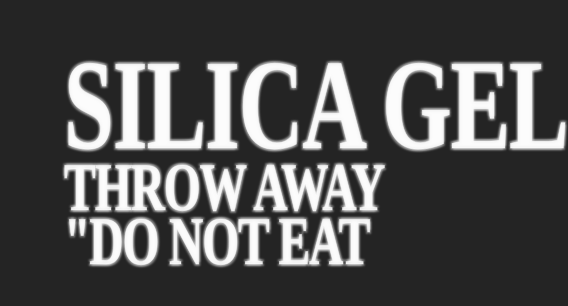
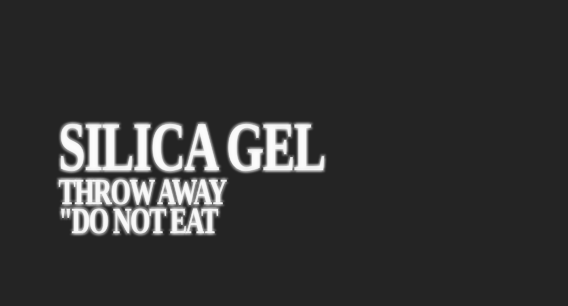
Before and after one commit to noway/nge-card, a React (Vite) app: page / in a window 390 px wide. Shown: the part 220-526 px from the top of the page, 568 px wide, since content can reach past the window. Built offline with nearby package versions, Linux system fonts and the light colour scheme.

Commit message:
initial mobile support

```diff
--- a/src/index.css
+++ b/src/index.css
@@ -15,6 +15,10 @@
 #root {
   --rad: 2.5px;
   --tscolor: #ffffff68;
+}
+
+body {
+  margin:0;
 }
 
 .title1 {
@@ -55,3 +59,29 @@
   justify-content: center;
   flex-direction: column;
 }
+
+/* mobile */
+
+@media (max-width: 600px) {
+  .title1 {
+    font-size: calc(1.7em * 1.5);
+  }
+  .title2 {
+    font-size: calc(3.2em * 1.5);
+  }
+  .main {
+    height: calc(100vh - 50px);
+  }
+}
+
+@media (max-width: 400px) {
+  .title1 {
+    font-size: calc(1.7em * 1.35);
+  }
+  .title2 {
+    font-size: calc(3.2em * 1.35);
+  }
+  .main {
+    height: calc(100vh - 50px);
+  }
+}
```
